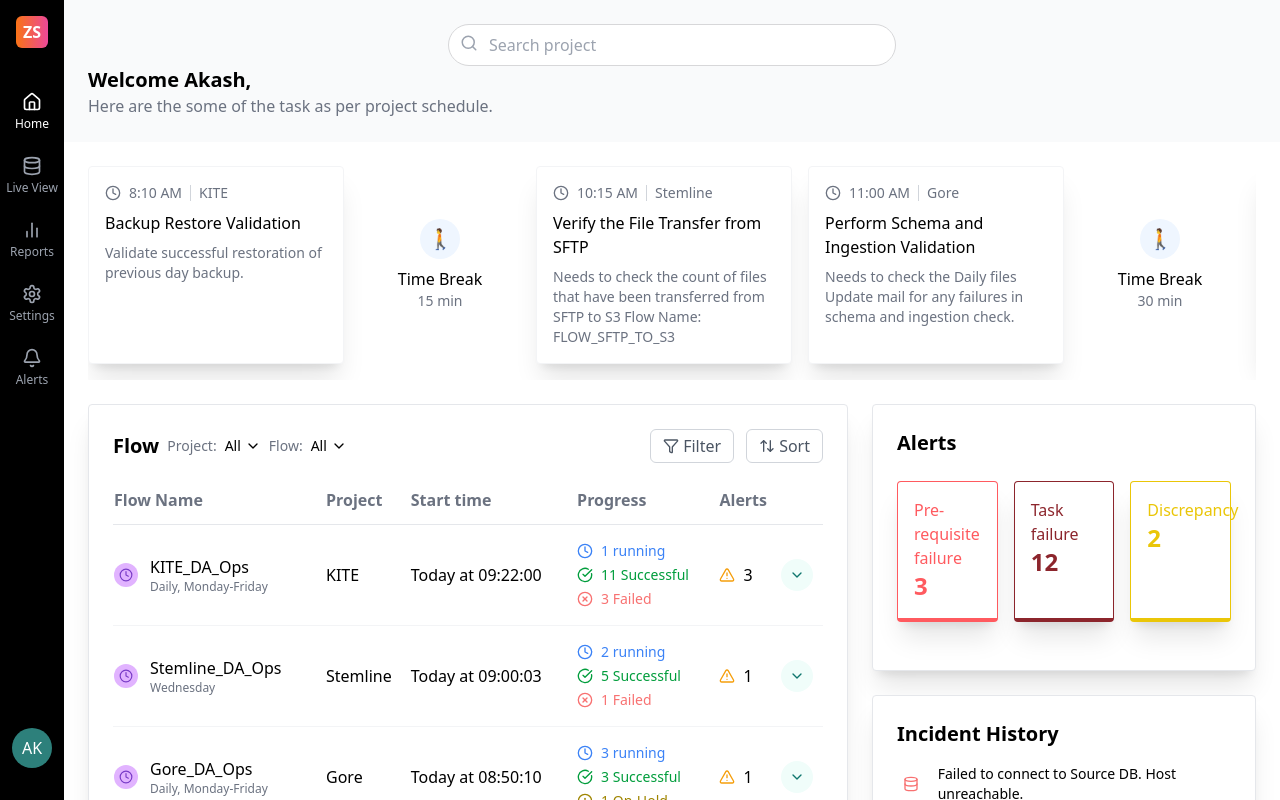
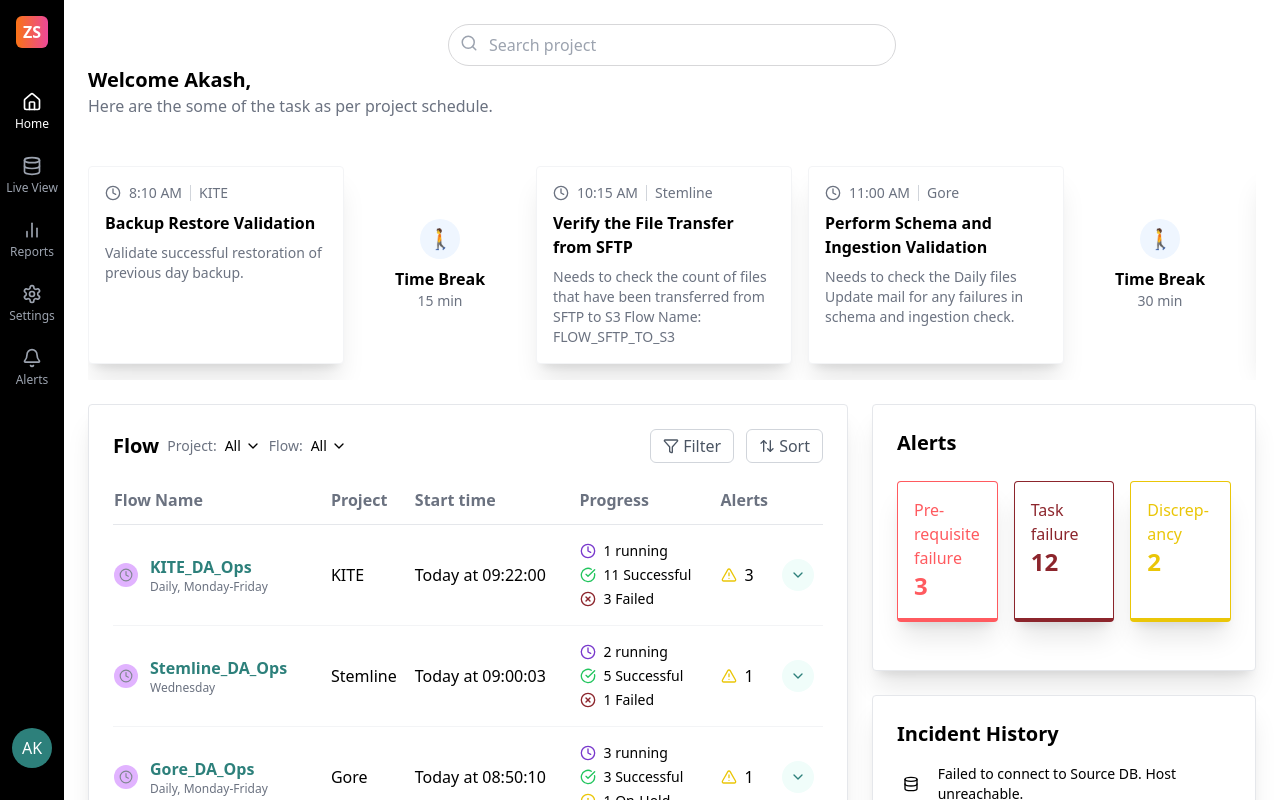
Before and after one commit to ashutoshzxc01ofc/demo-repo, a React (Vite) app: page / in a window 1280 px wide. Built offline with nearby package versions, Linux system fonts and the light colour scheme.

Commit message:
Update App.jsx

```diff
--- a/src/App.jsx
+++ b/src/App.jsx
@@ -19,7 +19,7 @@ import {
 
 export default function App() {
   return (
-    <div className="flex h-screen bg-gray-50">
+    <div className="flex h-screen bg-surface-surface-main ">
       <Sidebar />
       <MainContent />
     </div>
@@ -102,7 +102,7 @@ function Header() {
         </div>
       </div>
       <div className="text-left">
-        <h1 className="text-xl font-bold">Welcome Akash,</h1>
+        <h1 className="text-xl font-bold-ds ">Welcome Akash,</h1>
         <p className="text-gray-500">
           Here are the some of the task as per project schedule.
         </p>
@@ -191,12 +191,12 @@ function ScheduleCard({ time, project, title, description }) {
         <span>{time}</span>
         {project && (
           <>
-            <div className="mx-2 h-4 border-r border-gray-300"></div>
+            <div className="mx-2 h-4 border-r border-gray-300 "></div>
             <span className="font-medium">{project}</span>
           </>
         )}
       </div>
-      <h3 className="font-medium mb-2">{title}</h3>
+      <h3 className="font-bold-ds mb-2">{title}</h3>
       <p className="text-sm text-gray-500">{description}</p>
     </div>
   );
@@ -211,7 +211,7 @@ function BreakCard({ duration }) {
         </div>
       </div>
       <div className="mt-2 text-center">
-        <div className="font-medium">Time Break</div>
+        <div className="font-bold-ds">Time Break</div>
         <div className="text-sm text-gray-500">{duration}</div>
       </div>
     </div>
@@ -230,9 +230,9 @@ function FlowTableSection() {
 
 function FilterSortBar() {
   return (
-    <div className="flex justify-between items-center mb-6">
+    <div className="flex justify-between items-center mb-6 bg-">
       <div className="flex items-center space-x-2">
-        <h2 className="text-xl font-bold">Flow</h2>
+        <h2 className="text-xl font-bold-ds">Flow</h2>
         <div className="flex items-center space-x-2 text-sm ml-6">
           <span className="text-gray-500">Project:</span>
           <div className="flex items-center">
@@ -327,7 +327,7 @@ function FlowTable() {
     <div className="overflow-x-auto">
       <table className="w-full">
         <thead>
-          <tr className="text-left text-gray-500 border-b">
+          <tr className="text-left text-gray-500 border-b font-bold-ds">
             <th className="pb-3">Flow Name</th>
             <th className="pb-3">Project</th>
             <th className="pb-3">Start time</th>
@@ -359,11 +359,11 @@ function FlowTableRow({ name, schedule, project, startTime, status, alerts }) {
     <tr className="border-b border-gray-100">
       <td className="py-4">
         <div className="flex items-center">
-          <div className="w-6 h-6 rounded-full bg-purple-200 text-purple-700 flex items-center justify-center mr-3">
-            <Clock size={14} />
+          <div className="w-6 h-6 rounded-full  bg-brand-secondary-light flex items-center justify-center mr-3">
+            <Clock size={14} className="text-grey-500" />
           </div>
           <div>
-            <div className="font-medium">{name}</div>
+            <div className="text-brand-primary-main font-bold-ds">{name}</div>
             <div className="text-xs text-gray-500">{schedule}</div>
           </div>
         </div>
@@ -379,7 +379,7 @@ function FlowTableRow({ name, schedule, project, startTime, status, alerts }) {
       </td>
       <td className="py-4">{alerts > 0 && <AlertBadge count={alerts} />}</td>
       <td className="py-4">
-        <div className="flex items-center justify-center w-8 h-8 rounded-full bg-teal-50 text-teal-700">
+        <div className="flex items-center justify-center w-8 h-8 rounded-full bg-teal-50 text-brand-primary-main font-bold">
           <ChevronDown size={16} />
         </div>
       </td>
@@ -394,23 +394,23 @@ function ProgressBadge({ type, count }) {
 
   switch (type) {
     case "running":
-      icon = <Clock size={16} className="text-blue-500 mr-2" />;
-      colorClass = "text-blue-500";
+      icon = <Clock size={16} className="text-brand-secondary-main mr-2" />;
+      colorClass = "";
       label = "running";
       break;
     case "success":
-      icon = <CheckCircle size={16} className="text-green-500 mr-2" />;
-      colorClass = "text-green-500";
+      icon = <CheckCircle size={16} className="text-success-main mr-2" />;
+      colorClass = "";
       label = "Successful";
       break;
     case "failed":
-      icon = <XCircle size={16} className="text-red-500 mr-2" />;
-      colorClass = "text-red-500";
+      icon = <XCircle size={16} className="text-destructive-hover mr-2" />;
+      colorClass = "";
       label = "Failed";
       break;
     case "hold":
-      icon = <AlertCircle size={16} className="text-yellow-500 mr-2" />;
-      colorClass = "text-yellow-500";
+      icon = <AlertCircle size={16} className="text-warning-main mr-2" />;
+      colorClass = "";
       label = "On-Hold";
       break;
     default:
@@ -432,7 +432,7 @@ function ProgressBadge({ type, count }) {
 function AlertBadge({ count }) {
   return (
     <div className="flex items-center">
-      <AlertTriangle size={16} className="text-amber-500 mr-2" />
+      <AlertTriangle size={16} className="text-warning-main mr-2" />
       <span>{count}</span>
     </div>
   );
@@ -443,7 +443,7 @@ function RightSidebar() {
   return (
     <div className="space-y-6">
       <div className="bg-surface-surface-dark rounded-radius-xsmall p-6 shadow-xl border">
-        <h2 className="text-xl font-bold mb-6">Alerts</h2>
+        <h2 className="text-xl font-bold-ds mb-6">Alerts</h2>
         {/* <div className="flex  space-y-4 ">
           <AlertSummaryCard
             label="Pre-requisite failure"
@@ -459,17 +459,21 @@ function RightSidebar() {
             <div className="text-destructive-active font-medium">
               Pre-requisite failure
             </div>
-            <div className="text-2xl font-bold text-destructive-active">3</div>
+            <div className="text-2xl font-bold-ds text-destructive-active">
+              3
+            </div>
           </div>
           <div className="p-4 rounded-radius-xsmall border-b-4 border-destructive-hover border shadow-xl ">
             <div className="text-destructive-hover font-medium">
               Task failure
             </div>
-            <div className="text-2xl font-bold text-destructive-hover">12</div>
+            <div className="text-2xl font-bold-ds text-destructive-hover">
+              12
+            </div>
           </div>
           <div className="p-4 rounded-radius-xsmall border-b-4 border-warning-main border shadow-xl  ">
-            <div className="text-warning-main font-medium">Discrepancy</div>
-            <div className="text-2xl font-bold text-warning-main">2</div>
+            <div className="text-warning-main font-medium ">Discrep- ancy</div>
+            <div className="text-2xl text-warning-main font-bold-ds">2</div>
           </div>
         </div>
       </div>
@@ -522,7 +526,7 @@ function IncidentHistory() {
 
   return (
     <div className="bg-surface-surface-dark rounded-radius-xsmall p-6 shadow-xl border">
-      <h2 className="text-xl font-bold mb-4">Incident History</h2>
+      <h2 className="text-xl font-bold-ds mb-4">Incident History</h2>
       <div className="space-y-4">
         {incidents.map((incident, index) => (
           <IncidentCard
```
